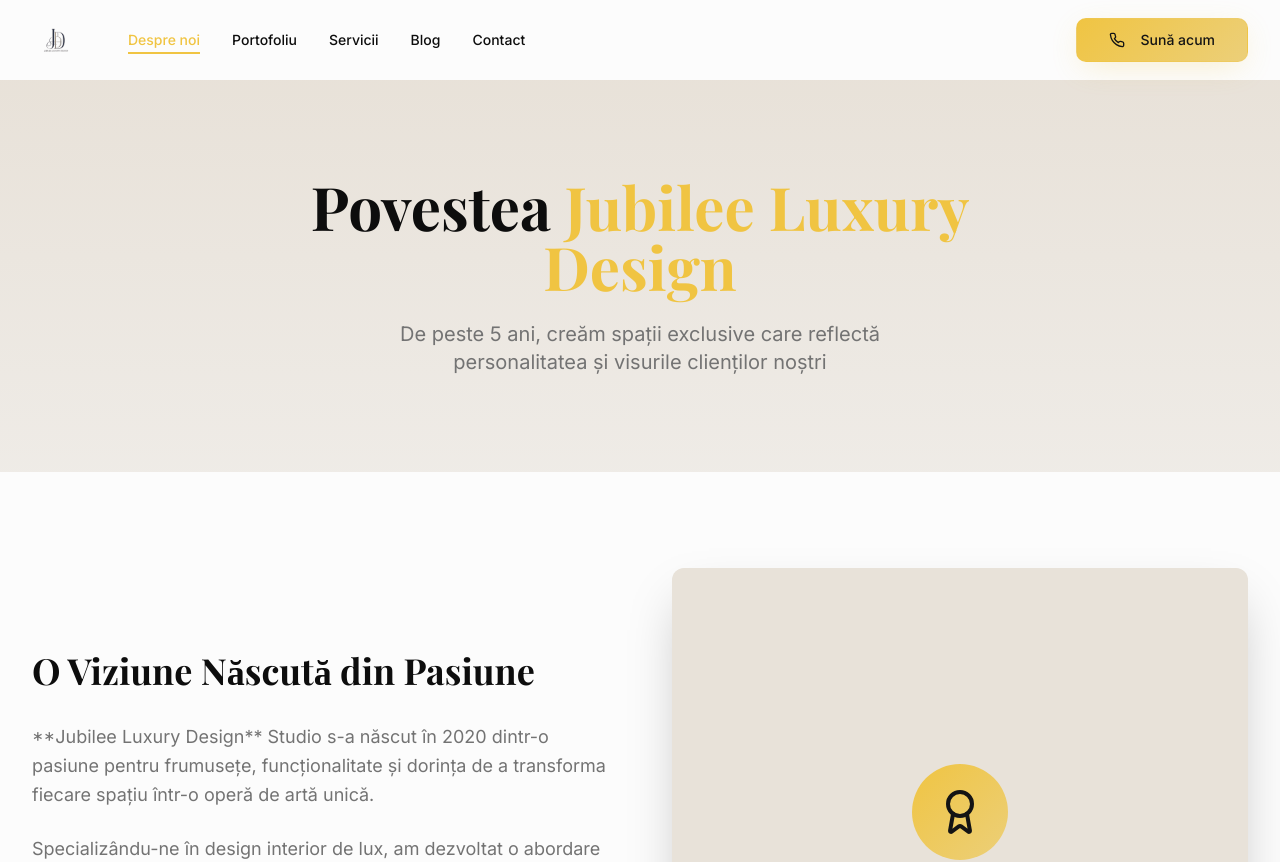
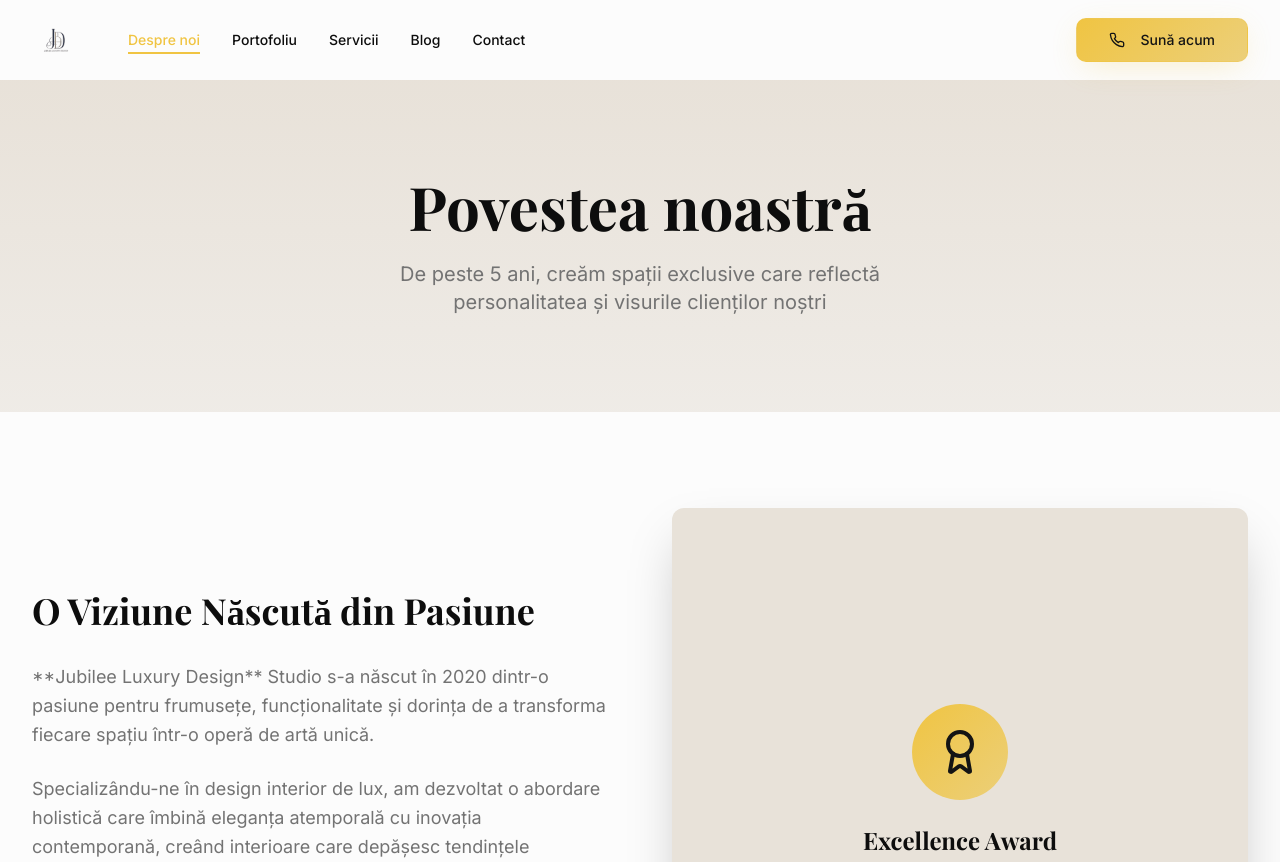
Before and after one commit to isabelastrugaru-cloud/refined-realm-studio, a React (Vite) app: page /despre in a window 1280 px wide. Shown: the top 862 px of the page. Built offline with nearby package versions, Linux system fonts and the light colour scheme; the HTML template or start-up script is replaced by a standard one.

Commit message:
Update About page headings

```diff
--- a/src/pages/About.tsx
+++ b/src/pages/About.tsx
@@ -30,7 +30,7 @@ const About = () => {
       <section className="py-24 bg-gradient-beige">
         <div className="max-w-4xl mx-auto text-center px-6 lg:px-8">
           <h1 className="font-playfair text-5xl md:text-6xl font-bold text-foreground mb-6 animate-fade-in mx-[2px]">
-            Povestea <span className="text-luxury">Jubilee Luxury Design</span>
+            Povestea noastră
           </h1>
           <p className="font-inter text-xl text-muted-foreground animate-fade-in-up">
             De peste 5 ani, creăm spații exclusive care reflectă<br />
```
